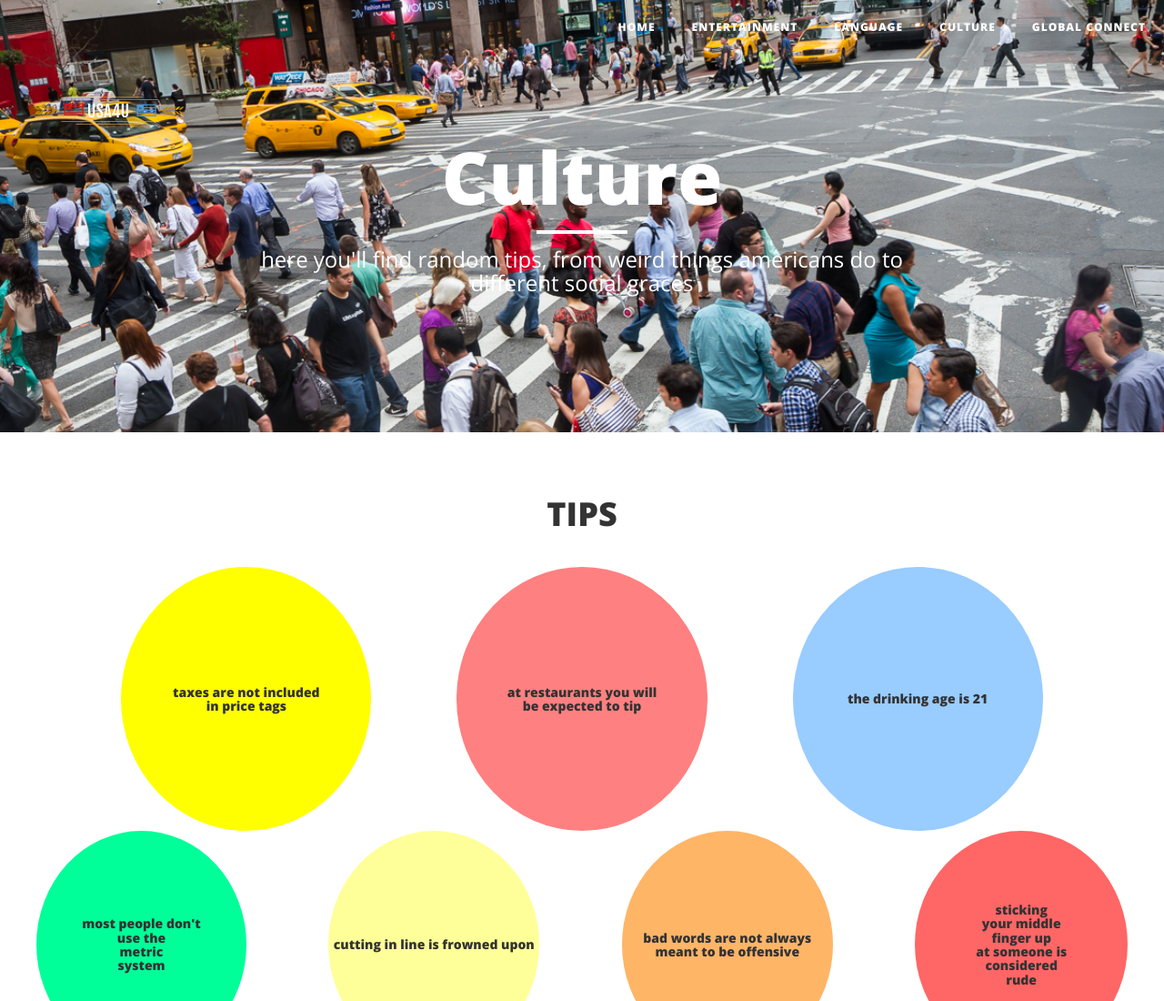
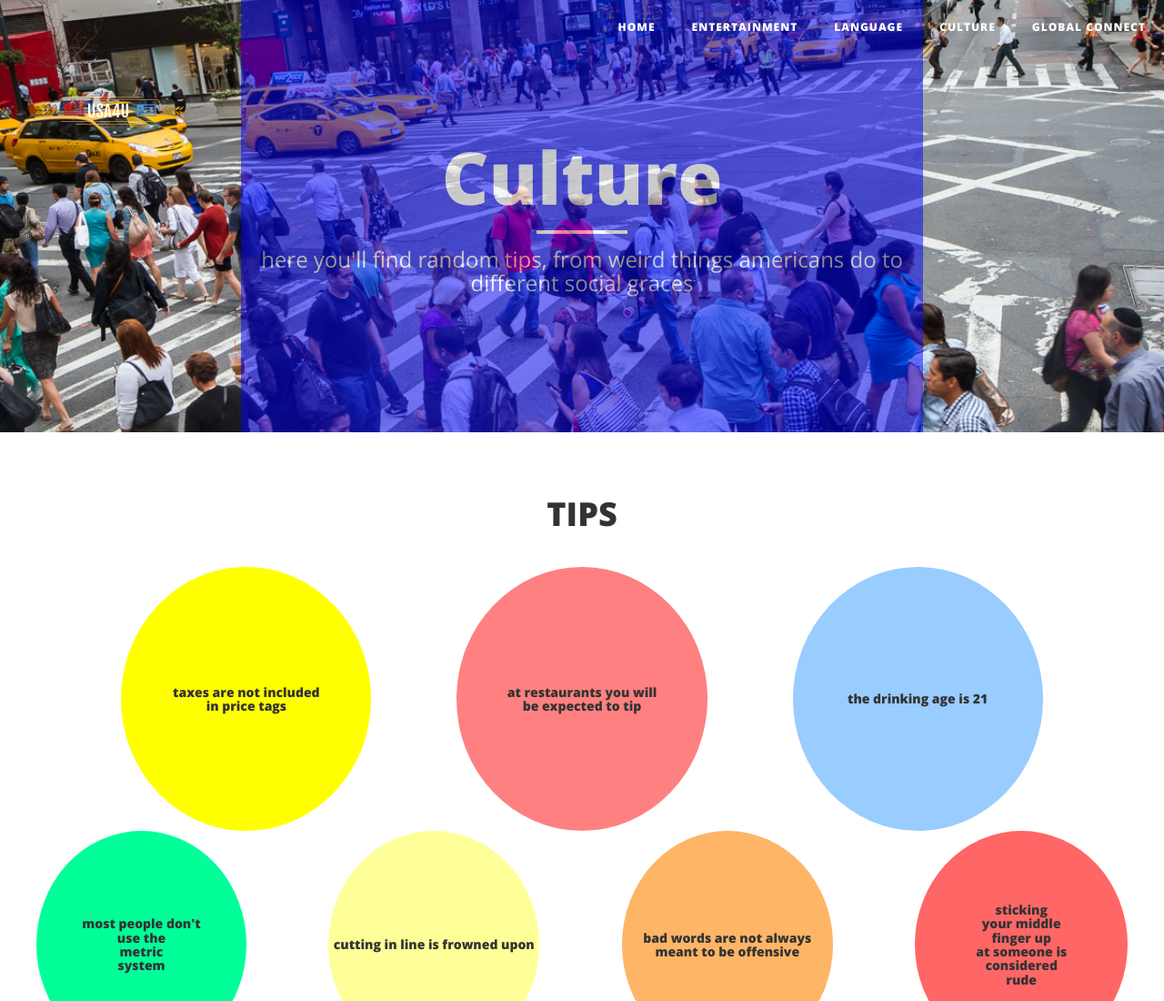
Before and after one commit to naskle/naskle.github.io, a website: page contact.html in a window 1280 px wide. Shown: the top 1100 px of the page at 91% size. Drawn offline with nearby package versions, Linux system fonts and the light colour scheme.

Commit message:
Update contact.html

```diff
--- a/contact.html
+++ b/contact.html
@@ -16,6 +16,11 @@
 
     <!-- Theme CSS -->
     <link href="css/clean-blog.min.css" rel="stylesheet">
+    <style>
+    	#culthead {
+    opacity: 0.5;
+    	}
+    </style>
 
     <!-- Custom Fonts -->
     <link href="vendor/font-awesome/css/font-awesome.min.css" rel="stylesheet" type="text/css">
@@ -76,7 +81,7 @@
         <div class="container">
             <div class="row">
                 <div class="col-lg-8 col-lg-offset-2 col-md-10 col-md-offset-1">
-                    <div class="page-heading">
+                    <div class="page-heading" style="background-color:blue" id="culthead">
                         <h1>Culture</h1>
                         <hr class="small">
                         <span class="subheading">here you'll find random tips, from weird things americans do to different social graces</span>
```
